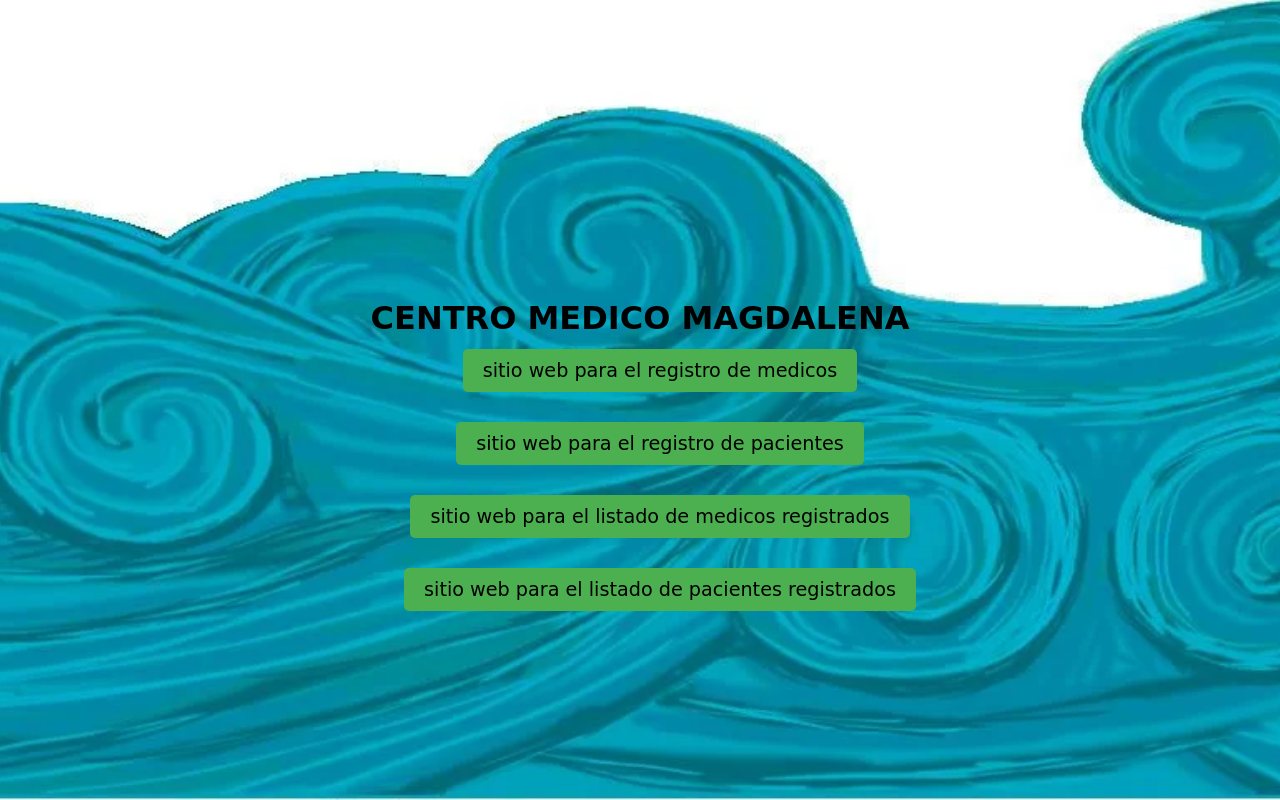
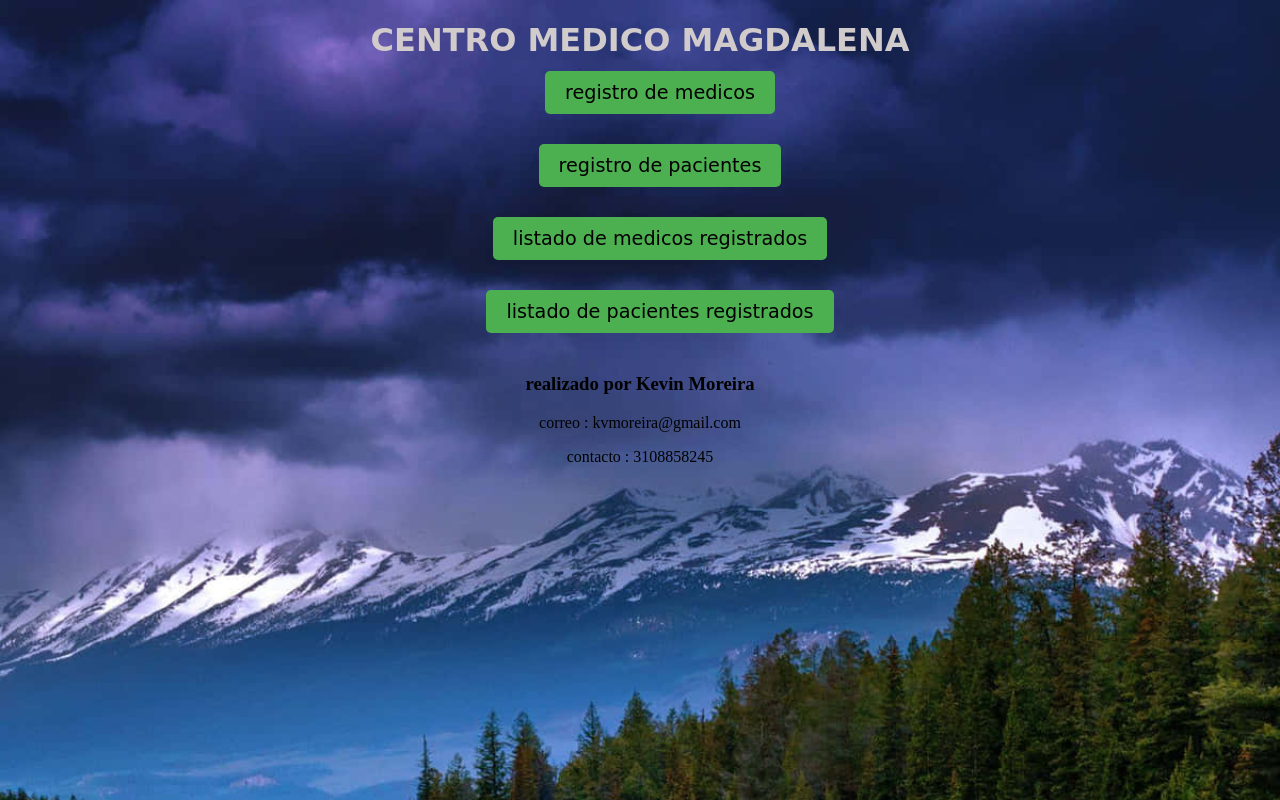
Before and after one commit to kevin-more/actividad-calificable-6, a plain HTML site: page index.html in a window 1280 px wide. Drawn offline with Linux system fonts and the light colour scheme; a web font is replaced by a local one.

Commit message:
atualizacion de actividad

```diff
--- a/index.html
+++ b/index.html
@@ -12,23 +12,22 @@
     <link rel="preconnect" href="https://fonts.gstatic.com" crossorigin>
     <link href="https://fonts.googleapis.com/css2?family=Croissant+One&family=Dela+Gothic+One&display=swap" rel="stylesheet">
 </head>
-<body  id="fondo">
-    <br><br><br><br><br>
-    <br><br><br><br><br>
-    <br><br><br><br><br>
-
-        <header>
-            <h1>centro medico magdalena</h1>
-        </header>
+<body class="fondo">
+    <header>
+        <h1>centro medico magdalena</h1>
+    </header>
         <main>
             <ul>
-                <li><a class="my-button" href="registroMedicos.html">sitio web para el registro de medicos</a></li>
-                <li><a class="my-button" href="registropacientes.html">sitio web para el registro de pacientes</a></li>
-                <li><a class="my-button" href="tablamedico.html">sitio web para el listado de medicos registrados</a></li>
-                <li><a class="my-button" href="tablapaciente.html">sitio web para el listado de pacientes registrados</a></li>
+                <li><a class="my-button" href="registroMedicos.html">registro de medicos</a></li>
+                <li><a class="my-button" href="registropacientes.html">registro de pacientes</a></li>
+                <li><a class="my-button" href="tablamedico.html">listado de medicos registrados</a></li>
+                <li><a class="my-button" href="tablapaciente.html">listado de pacientes registrados</a></li>
             </ul>
         </main>
-
-
+        <footer id="pie">
+            <h3>realizado por Kevin Moreira</h3>
+            <p>correo : kvmoreira@gmail.com</p>
+            <p>contacto : 3108858245</p>
+        </footer>
 </body>
 </html>
--- a/style.css
+++ b/style.css
@@ -1,20 +1,19 @@
-#fondo{
-    text-align: center;
-    /* height: 500px; */
-    background-image: url("img/rio.webp");
-    /* background-image: no-repeat;
-    background-image: center;  */
-    /* background-size:100%; */
-    background-repeat: no-repeat;
-    background-attachment: fixed;
-    background-position: center center;
-    background-size: cover;
+.fondo{
+      text-align: center;
+      color: rgb(209, 203, 203);
+      background-image: url("img/lago2.jpg");
+      background-repeat: no-repeat;
+      background-size:cover;
+   }
+#pie{
+   color: black;
 }
 
 ul li{
    list-style: none;
    font-family: 'Croissant One', cursive;
    font-family: 'Dela Gothic One', cursive;
+   /* display:inline-block; */
 }
 li{
    margin-bottom: 50px;
```
Also changed, not shown: registroMedicos.html (+6 -1 lines), registropacientes.html (+8 -3 lines), tablamedico.html (+5 -0 lines), tablapaciente.html (+5 -0 lines), img/lago.avif (added), img/lago2.jpg (added).
